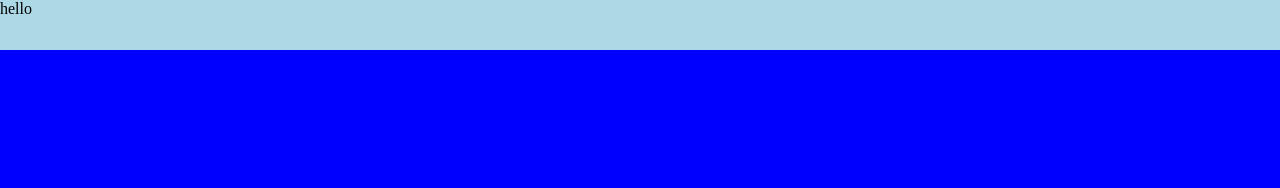
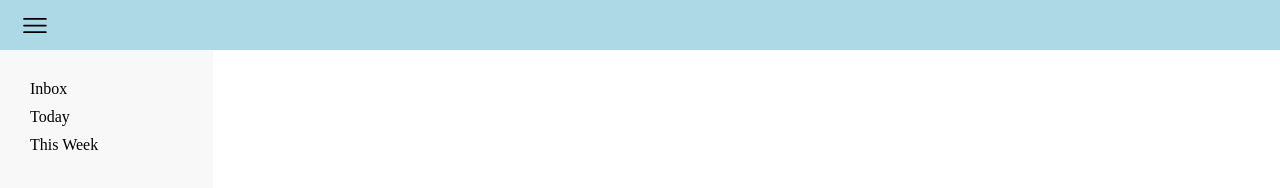
Before and after one commit to haydenkress/todo-list, a website built with webpack: page dist/index.html in a window 1280 px wide. Built offline with nearby package versions, Linux system fonts and the light colour scheme.

Commit message:
Add default projects to DOM

```diff
--- a/src/modules/Project.js
+++ b/src/modules/Project.js
@@ -7,6 +7,10 @@ const createProject = (title) => {
 
     addTask(todo) {
       this.tasks.push(todo);
+    },
+
+    getName() {
+      return this.title;
     },
 
     removeTask(todoIndex) {
@@ -33,4 +37,4 @@ const createProject = (title) => {
   };
 };
 
-export { createProject };
+export default createProject;
--- a/src/modules/Todolist.js
+++ b/src/modules/Todolist.js
@@ -1,15 +1,18 @@
 import { compareAsc, toDate } from "date-fns";
-import createTask from "./Task";
+import { createTask } from "./Task";
 import createProject from "./Project";
 
 export default function toDoList() {
-  this.projects = [];
+  const projects = [];
 
   return {
+    projects,
+
     generateInitialProjects() {
-      this.projects.push(createProject("Inbox"));
-      this.projects.push(createProject("Today"));
-      this.projects.push(createProject("This week"));
+      projects.push(createProject("Inbox"));
+      projects.push(createProject("Today"));
+      projects.push(createProject("This Week"));
+      return projects;
     },
 
     setProjects(projects) {
@@ -17,7 +20,7 @@ export default function toDoList() {
     },
 
     getProjects() {
-      return this.projects;
+      return projects;
     },
 
     getProject(projectName) {
--- a/src/modules/UI.js
+++ b/src/modules/UI.js
@@ -1,8 +1,7 @@
 import "../style.css";
 import { format } from "date-fns";
-import Storage from "./Storage";
-import createProject from "./Project";
-import createTask from "./Task";
+import toDoList from "./todolist";
+import MenuBar from "../assets/icons/menu.svg";
 
 export default function UI() {
   const body = document.querySelector("body");
@@ -10,10 +9,15 @@ export default function UI() {
   content.classList.add("content");
   body.append(content);
 
+  const mainContent = (function () {
     const header = document.createElement("div");
     header.classList.add("header");
-  header.textContent = "hello";
     content.append(header);
+
+    const Menu = new Image();
+    Menu.src = MenuBar;
+    Menu.classList.add("menu-icon");
+    header.append(Menu);
 
     const main = document.createElement("div");
     main.classList.add("main");
@@ -21,6 +25,61 @@ export default function UI() {
     const sidebar = document.createElement("div");
     sidebar.classList.add("sidebar");
 
+    const taskArea = document.createElement("div");
+    taskArea.classList.add("task-area");
+
     content.append(main);
     main.append(sidebar);
+    main.append(taskArea);
+
+    return {
+      main,
+      header,
+      sidebar,
+      taskArea,
+    };
+  })();
+
+  const createDefaultProjects = function () {
+    const myToDoList = toDoList();
+
+    const defaultProjectList = document.createElement("div");
+    defaultProjectList.classList.add("project-list");
+    mainContent.sidebar.append(defaultProjectList);
+
+    const defaultProjects = myToDoList.generateInitialProjects();
+
+    defaultProjects.forEach((project) => {
+      const addedProject = addProjectToDOM(project);
+      defaultProjectList.appendChild(addedProject);
+    });
+  };
+
+  function addProjectToDOM(project) {
+    const projectElement = document.createElement("div");
+    projectElement.classList.add("project");
+    projectElement.classList.add(
+      project.getName().toLowerCase().replace(/\s+/g, "-")
+    );
+    projectElement.textContent = project.getName();
+
+    projectElement.addEventListener("click", () => {
+      clearTaskList();
+      const tasks = project.getTasks();
+      createLayout.displayTasks(tasks);
+    });
+    return projectElement;
   }
+
+  function clearTaskList() {
+    mainContent.taskArea.textContent = "";
+  }
+
+  function displayTasks(tasks) {
+    // Replace with your implementation
+  }
+
+  const createLayout = (function () {
+    createDefaultProjects();
+  })();
+}
--- a/src/style.css
+++ b/src/style.css
@@ -14,19 +14,36 @@ body {
 .header {
   height: 50px;
   background-color: lightblue;
+  display: flex;
+  align-items: center;
+  box-sizing: border-box;
+  padding: 0px 20px;
 }
 
 .main {
   flex: 1;
-  padding: 30px;
   display: grid;
-  grid-template-columns: 1fr 5fr;
+  grid-template-columns: minmax(200px, 1fr) 5fr;
   grid-template-rows: auto;
-  background-color: blue;
-  gap: 20px;
+  background-color: white;
 }
 
 .sidebar {
   grid-column: 0;
   border: 1px black;
+  background-color: #f8f8f8;
 }
+
+.project-list {
+  box-sizing: border-box;
+  padding: 20px;
+}
+
+.project {
+  margin: 10px;
+  cursor: pointer;
+}
+
+.menu-icon {
+  width: 30px;
+}
```
Also changed, not shown: dist/main.js, src/assets/icons/hamburger.svg (deleted), src/assets/icons/menu.svg (added). Lines whose indentation alone changed are shown as unchanged.
